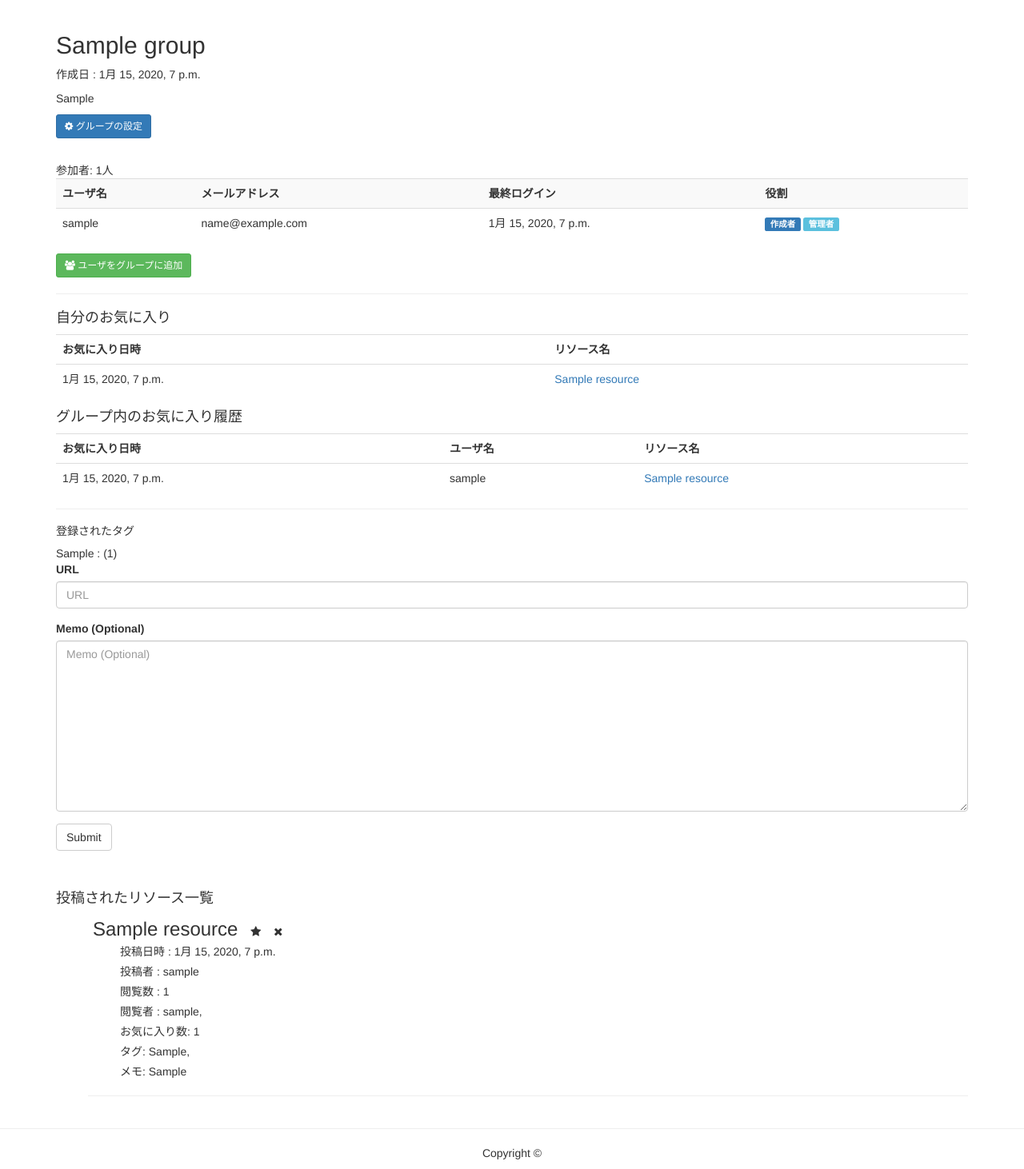
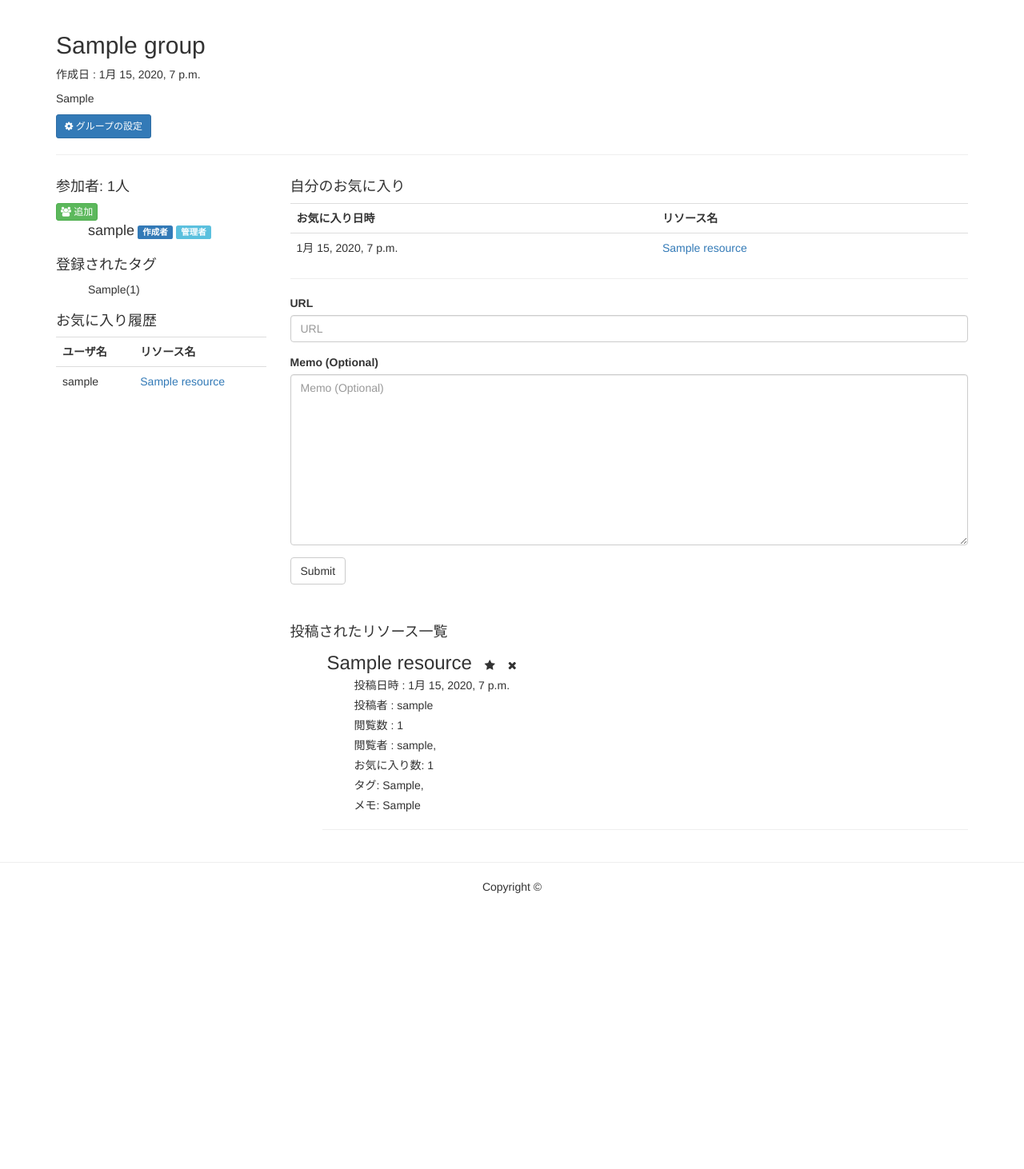
Before and after one commit to tomita0119/Private-Django-Project, a Django app: page /surm/1/ in a window 1280 px wide. Shown: the part 52-1514 px from the top of the page at 80% size. After the commit the page ends 1169 px from the top, so only its background shows below. Run offline with Django 3.2, Linux system fonts and the light colour scheme; a user stored in the database is signed in; tables that the repository leaves empty hold one stand-in row (values such as "Sample post"); some libraries are stand-ins or nearby versions.

Commit message:
レイアウトを変更

```diff
--- a/static/css/group_index.css
+++ b/static/css/group_index.css
@@ -12,6 +12,21 @@
 }
 ul{
     list-style: none;
+}
+.group_info{
+    margin-bottom: 20px;
+}
+ul.join_users li span.username{
+    font-size: 18px;
+}
+ul.join_users li{
+    margin-bottom: 5px;
+}
+.registered_tags{
+    margin-bottom: 20px;
+}
+.registered_tags ul li{
+    margin-bottom: 5px;
 }
 .posted_resource_info li{
     margin-bottom: 5px;
--- a/surm/views.py
+++ b/surm/views.py
@@ -148,7 +148,7 @@ def group_index(request, group_id):
     read_users = ResourceUserView.objects.filter(group=group)
     favorite_resources_history = ResourceUserFavorite.objects.filter(group=group).order_by('-favorited')[:10]
     my_favorite_resources = ResourceUserFavorite.objects.filter(group=group, user=request.user).order_by('-favorited')
-    group_tags = Tag.objects.filter(group=group)
+    group_tags = Tag.objects.filter(group=group).order_by('tag')
     tag_resources = TagResource.objects.filter(group=group)
 
     context = {
--- a/templates/surm/group_index.html
+++ b/templates/surm/group_index.html
@@ -22,44 +22,53 @@
         {% endif %}
         {% if user.id == group.creater.id %}
         <a href="{% url 'surm.views.group_settings' group_id=group.id %}" class="btn btn-sm btn-primary"><i class="fa fa-cog"></i> グループの設定</a>
+        {% endif %}
     </div>
-    <br />
+    <hr />
+    <div class="row">
+        <div class="col-sm-3">
+            <div class="group_info">
+                <h4>参加者: {{ join_users | length }}人</h4>
+                {% if user.is_superuser or user.id == group.creater.id %}
+                    <a href="{% url 'surm.views.add_group_member' group_id=group.id %}" class="btn btn-xs btn-success add_member_btn"><i class="fa fa-users"></i> 追加</a>
                 {% endif %}
-    参加者: {{ join_users | length }}人 <br />
-    <table class="table table-striped">
+                <ul class="join_users">
+                    {% for join_user in join_users %}
+                        <li><span class="username">{{ join_user.username }}</span>
+                            {% if join_user.id == group.creater.id %}
+                                <span class="label label-primary">作成者</span> <span class="label label-info">管理者</span>
+                            {% endif %}
+                        </li>
+                    {% endfor %}
+                </ul>
+            </div>
+
+            <div class="registered_tags">
+                <h4>登録されたタグ</h4>
+                <ul>
+                    {% for group_tag in group_tags %}
+                        <li>{{ group_tag.tag }}({{ group_tag.tagresource_set.all.count }})</li>
+                    {% endfor %}
+                </ul>
+            </div>
+
+            <div class="favorite_info">
+                <h4>お気に入り履歴</h4>
+                <table class="table">
                     <tr>
                         <th>ユーザ名</th>
-            <th>メールアドレス</th>
-            <th>最終ログイン</th>
-            <th>役割</th>
+                        <th>リソース名</th>
                     </tr>
-        {% for join_user in join_users %}
+                    {% for favorite_resource in favorite_resources_history %}
                     <tr>
-            <td>
-                {{ join_user.username }}
-            </td>
-            <td>
-                {{ join_user.email }}
-            </td>
-            <td>
-                {{ join_user.last_login }}
-            </td>
-            <td>
-                {% if join_user.id == group.creater.id %}
-                <span class="label label-primary">作成者</span> <span class="label label-info">管理者</span>
-                {% else %}
-                <span class="label label-default">一般ユーザ</span>
-                {% endif %}
-            </td>
+                        <td>{{ favorite_resource.user.username }}</td>
+                        <td><a href="{{ favorite_resource.resource.url }}" class="post_resource_btn" id="{{ favorite_resource.resource.id }}" target="_blank">{{ favorite_resource.resource.name }}</a></td>
                     </tr>
                     {% endfor %}
                 </table>
-
-    {% if user.is_superuser or user.id == group.creater.id %}
-    <a href="{% url 'surm.views.add_group_member' group_id=group.id %}" class="btn btn-sm btn-success"><i class="fa fa-users"></i> ユーザをグループに追加</a>
-    {% endif %}
-
-    <hr />
+            </div>
+        </div>
+        <div class="col-sm-9">
 
             <h4>自分のお気に入り</h4>
             <table class="table">
@@ -75,27 +84,7 @@
                 {% endfor %}
             </table>
 
-    <h4>グループ内のお気に入り履歴</h4>
-    <table class="table">
-        <tr>
-            <th>お気に入り日時</th>
-            <th>ユーザ名</th>
-            <th>リソース名</th>
-        </tr>
-        {% for favorite_resource in favorite_resources_history %}
-        <tr>
-            <td>{{ favorite_resource.favorited }}</td>
-            <td>{{ favorite_resource.user.username }}</td>
-            <td><a href="{{ favorite_resource.resource.url }}" class="post_resource_btn" id="{{ favorite_resource.resource.id }}" target="_blank">{{ favorite_resource.resource.name }}</a></td>
-        </tr>
-        {% endfor %}
-    </table>
-
             <hr />
-    <h5>登録されたタグ</h5>
-    {% for group_tag in group_tags %}
-    {{ group_tag.tag }} : ({{ group_tag.tagresource_set.all.count }})
-    {% endfor %}
             <form action="{% url 'surm.views.group_index' group_id=group.id %}" method="post" class="form resource_add_form">
                 {% csrf_token %}
                 {% bootstrap_form form %}
@@ -139,4 +128,6 @@
             {% else %}
                 <p>投稿されたリソースはありません</p>
             {% endif %}
+        </div>
+    </div>
 {% endblock %}
```
Lines whose indentation alone changed are shown as unchanged.
